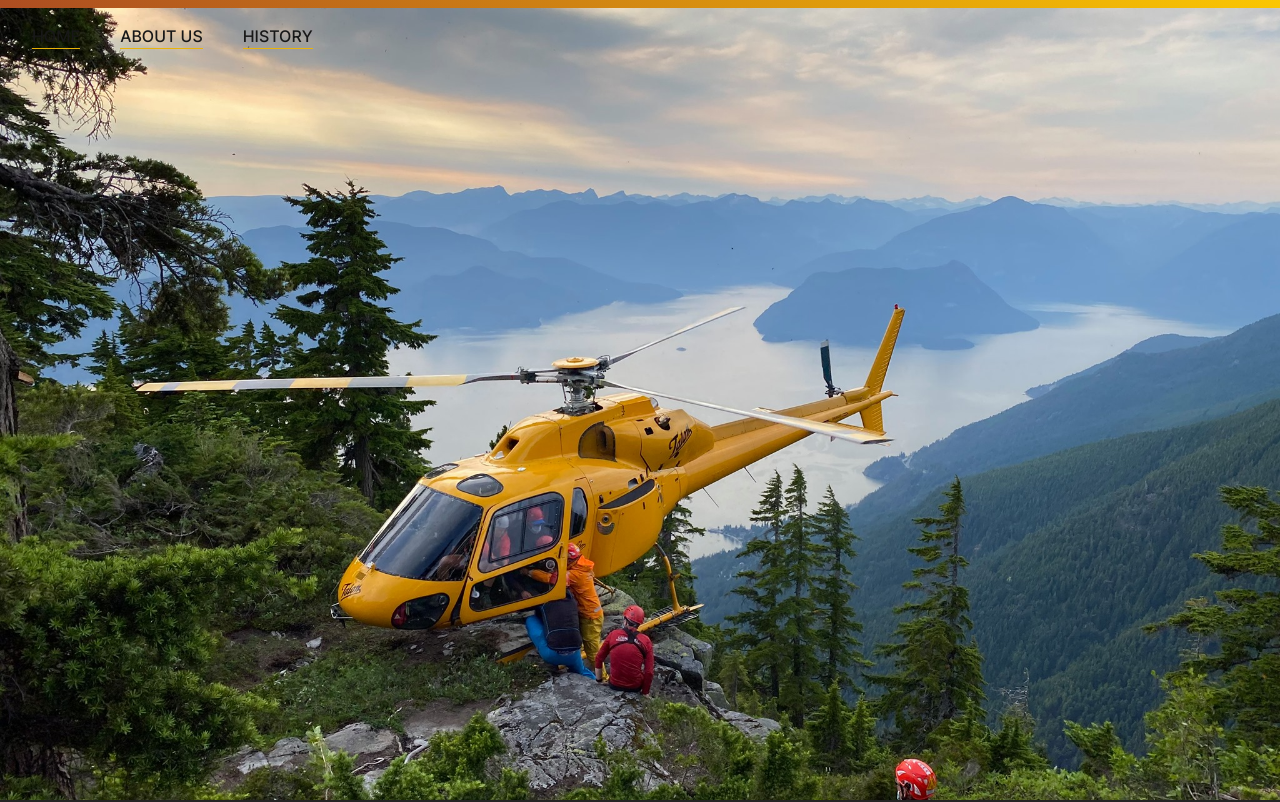
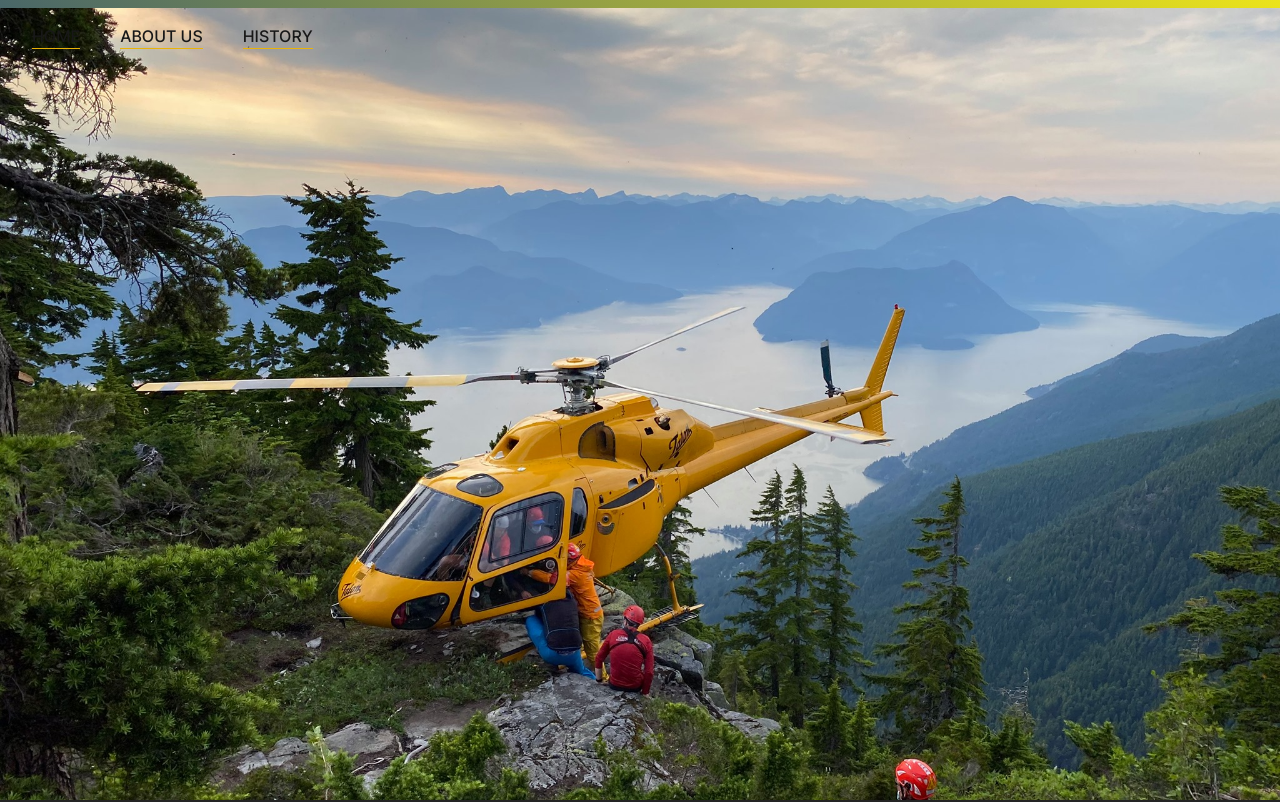
Before and after one commit to jacobsch/lbsar.com, a Next.js app: page / in a window 1280 px wide. Shown: the top 802 px of the page. Built offline with nearby package versions, Linux system fonts and the light colour scheme.

Commit message:
Changed colour gradient

```diff
--- a/src/styles/header.css
+++ b/src/styles/header.css
@@ -1,5 +1,5 @@
 .gradient {
-  background: linear-gradient(-135deg, #ffcd00, #962a2a, #ffcd00, #962a2a);
+  background: linear-gradient(-135deg, #f4ea17, #1b437e, #f4ea17, #1b437e);
   background-size: 400% 400%;
   animation: gradient 15s ease infinite;
   height: 8px;
```
